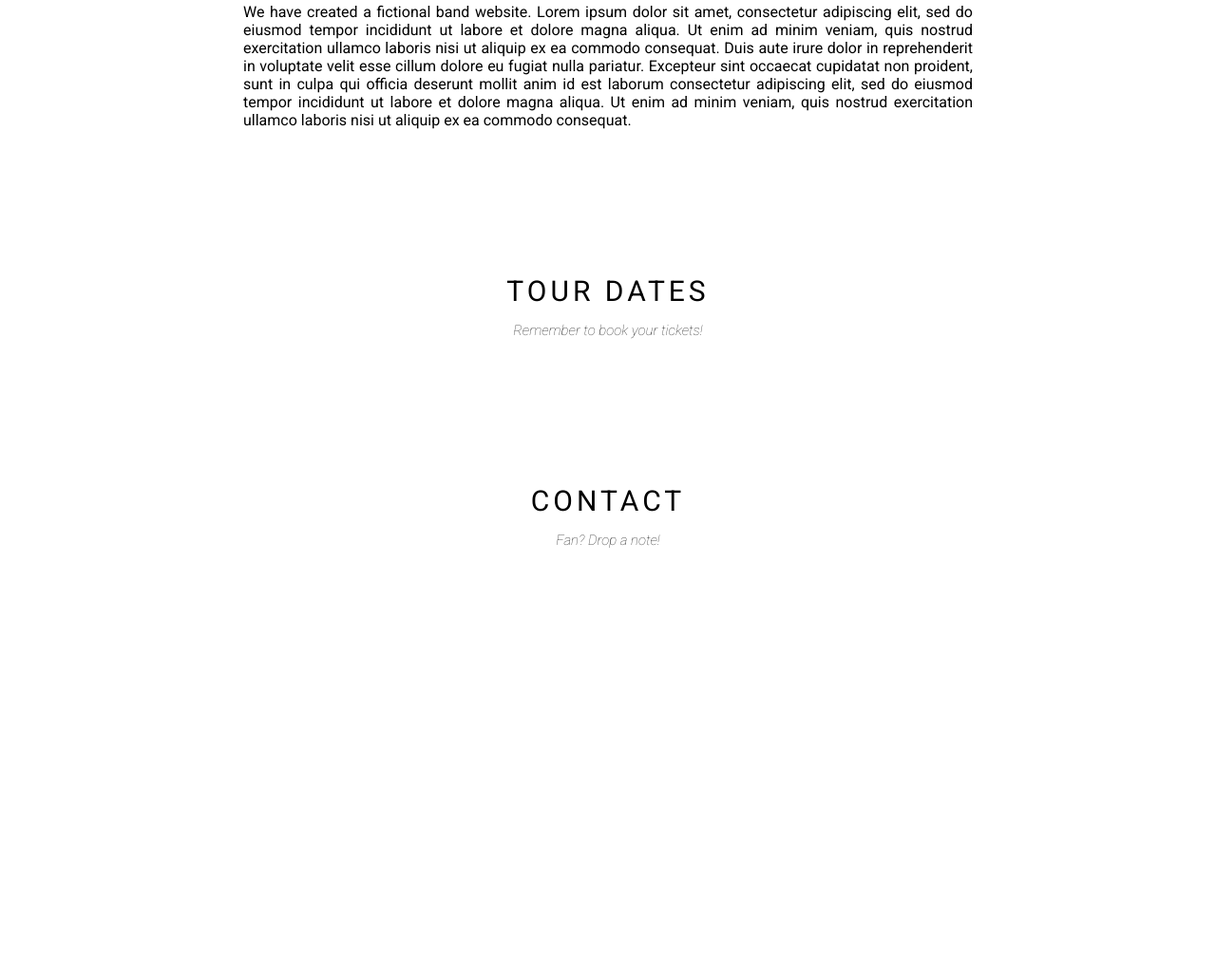
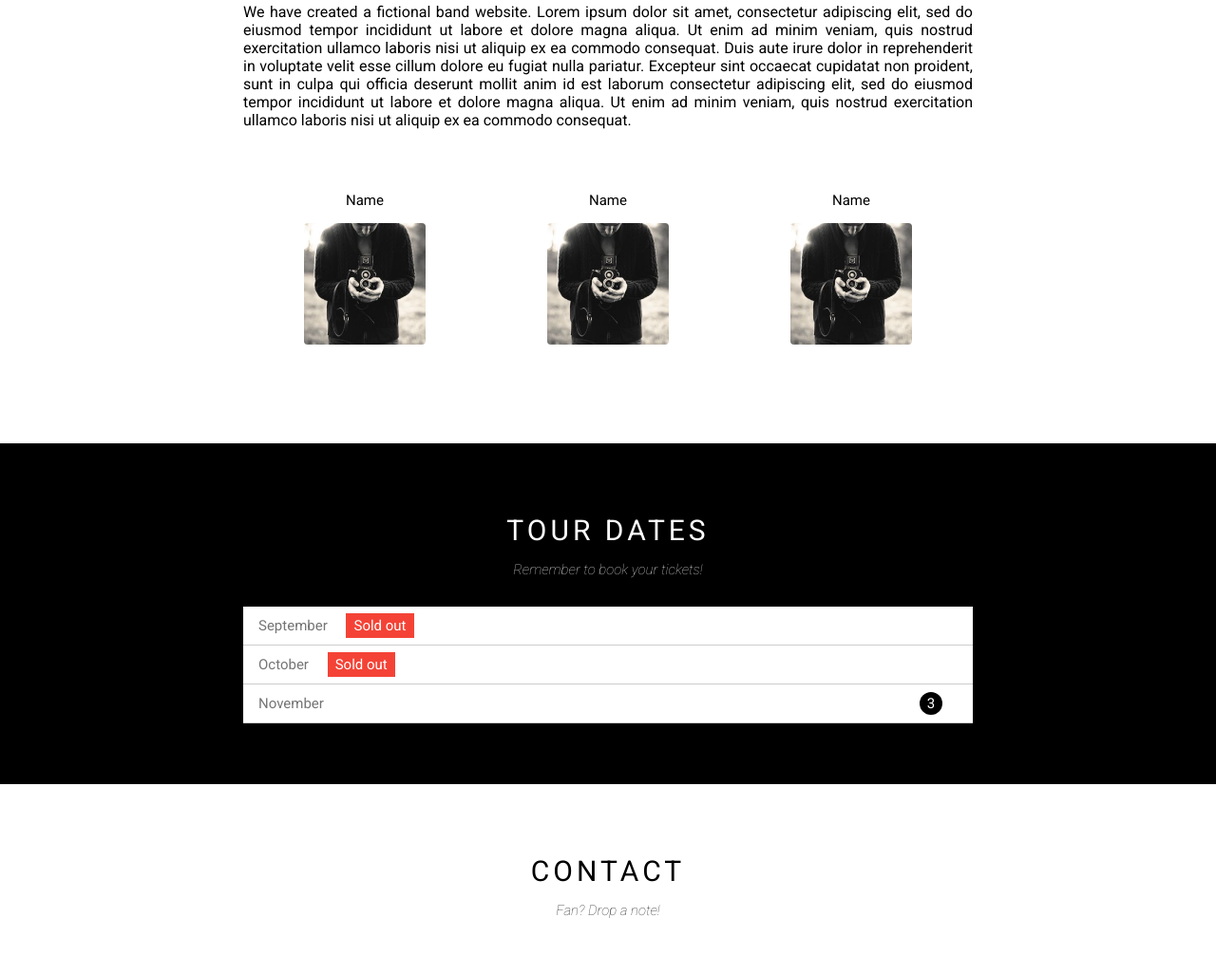
Before and after one commit to TranDucDat1/f8-w3-the-band, a plain HTML site: page index.html in a window 1280 px wide. Shown: the part 844-1870 px from the top of the page at 95% size. Before the commit the page ends 1501 px from the top, so only its background shows below. Drawn offline with Linux system fonts and the light colour scheme.

Commit message:
Create Tuor Date

```diff
--- a/assets/css/style.css
+++ b/assets/css/style.css
@@ -22,6 +22,14 @@
 
 html {
     font-family: 'Roboto', sans-serif;
+}
+
+.clear {
+    clear: both;
+}
+
+.text-white {
+    color: #fff !important;
 }
 
 #main {
@@ -186,6 +194,75 @@ html {
     margin: 15px 0;
 }
 
+#content .members-list {
+    /* display: inline-block;
+    padding: 36px 0;
+    width: 100%; */
+
+    /* hoac la */
+    padding: 36px 0;
+    overflow: hidden;
+
+}
+
+#content .member-item {
+    float: left;
+    width: 33.33333%;
+    text-align: center;
+}
+
+#content .member-name {
+    font-size: 15px;
+    margin: 15px 0;
+}
+
+#content .member-img {
+    width: 50%;
+    border-radius: 4px;
+}
+
+/* Begin: Tour section */
+
+#content .tour-section {
+    background-color: #000;
+}
+
+.tickets-list {
+    background-color: #fff;
+    margin-top: 30px;
+}
+
+.tickets-list li {
+    font-size: 15px;
+    padding: 11px 16px;
+    border-bottom: 1px solid #ccc;
+    color: #757575;
+    list-style: none;
+}
+
+.tickets-list .sold-out {
+    background-color: #f44336;
+    color: #fff;
+    margin-left: 16px;
+    padding: 4px 8px;
+}
+
+.tickets-list .quantity {
+    float: right;
+    width: 24px;
+    height: 24px;
+    margin-right: 16px;
+    margin-top: -3px;
+    color: #fff;
+    background-color: #000;
+    line-height: 24px;
+    text-align: center;
+    border-radius: 50%;
+}
+
+/* End: Tour section */
+
+
 #footer {
 
 }
--- a/index.html
+++ b/index.html
@@ -61,13 +61,39 @@
                 <h2 class="section-heading">The Band</h2>
                 <p class="section-sub-heading">We love music</p>
                 <p class="about-text">We have created a fictional band website. Lorem ipsum dolor sit amet, consectetur adipiscing elit, sed do eiusmod tempor incididunt ut labore et dolore magna aliqua. Ut enim ad minim veniam, quis nostrud exercitation ullamco laboris nisi ut aliquip ex ea commodo consequat. Duis aute irure dolor in reprehenderit in voluptate velit esse cillum dolore eu fugiat nulla pariatur. Excepteur sint occaecat cupidatat non proident, sunt in culpa qui officia deserunt mollit anim id est laborum consectetur adipiscing elit, sed do eiusmod tempor incididunt ut labore et dolore magna aliqua. Ut enim ad minim veniam, quis nostrud exercitation ullamco laboris nisi ut aliquip ex ea commodo consequat.</p>
+                <!-- Begin: Member -->
+                <div class="members-list">
+                    <div class="member-item">
+                        <p class="member-name">Name</p>
+                        <img src="./assets/img/member-images/bandmember.jpg" alt="Duc Dat" class="member-img">
+                    </div>
+
+                    <div class="member-item">
+                        <p class="member-name">Name</p>
+                        <img src="./assets/img/member-images/bandmember.jpg" alt="Duc Dat" class="member-img">
+                    </div>
+
+                    <div class="member-item">
+                        <p class="member-name">Name</p>
+                        <img src="./assets/img/member-images/bandmember.jpg" alt="Duc Dat" class="member-img">
+                    </div>
+                </div>
+                <!-- End: Member -->
             </div>
             <!-- End: The Band -->
 
             <!-- Begin: Tour Dates -->
-            <div class="content-section">
-                <h2 class="section-heading">Tour Dates</h2>
-                <p class="section-sub-heading">Remember to book your tickets!</p>
+            <div class="tour-section">
+                <div class="content-section">
+                    <h2 class="section-heading text-white">Tour Dates</h2>
+                    <p class="section-sub-heading text-white">Remember to book your tickets!</p>
+
+                    <ul class="tickets-list">
+                        <li>September <span class="sold-out">Sold out</span></li>
+                        <li>October <span class="sold-out">Sold out</span></li>
+                        <li>November <span class="quantity">3</span></li>
+                    </ul>
+                </div>
             </div>
             <!-- End: Tour Dates -->
 
@@ -86,5 +112,6 @@
 
         </div>
     </div>
+    <script src="./assets/javascript/main.js"></script>
 </body>
 </html>
```
Also changed, not shown: assets/javascript/main.js (added, +26 -0 lines), assets/img/member-images/151670970_1503289916541690_279766365029804986_n.jpg (added), assets/img/member-images/277669588_731450644514798_4540672729108446458_n.jpg (added), assets/img/member-images/278705454_154571430362644_5312291735356776832_n.jpg (added), assets/img/member-images/bandmember.jpg (added).
